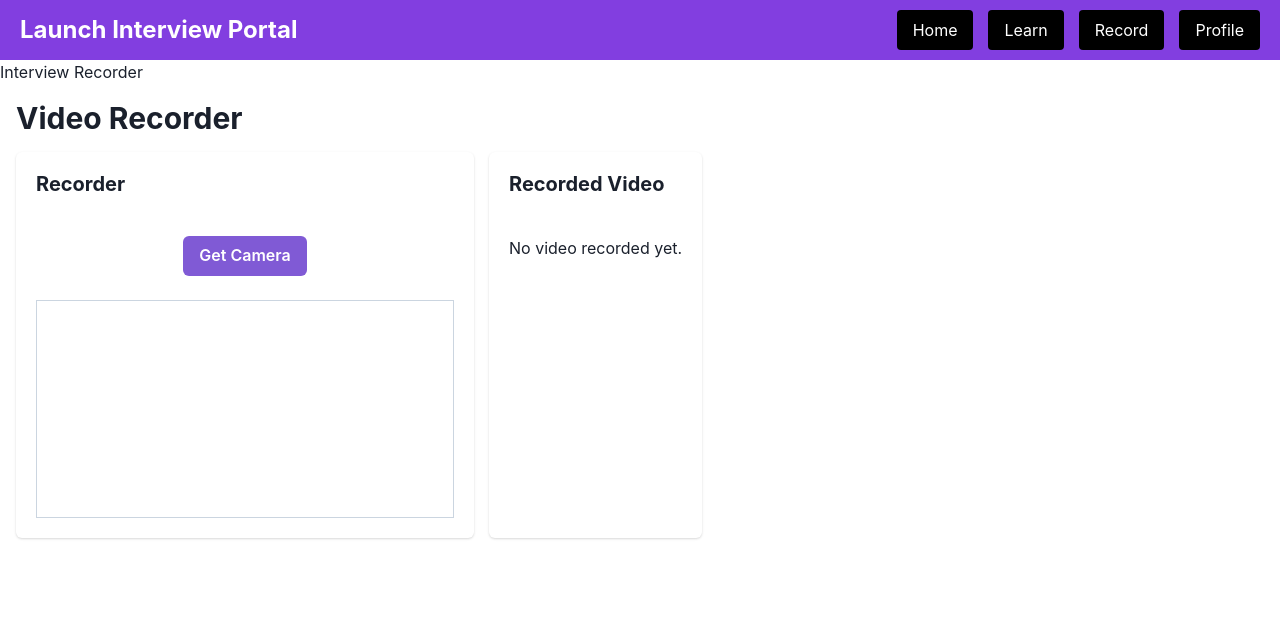
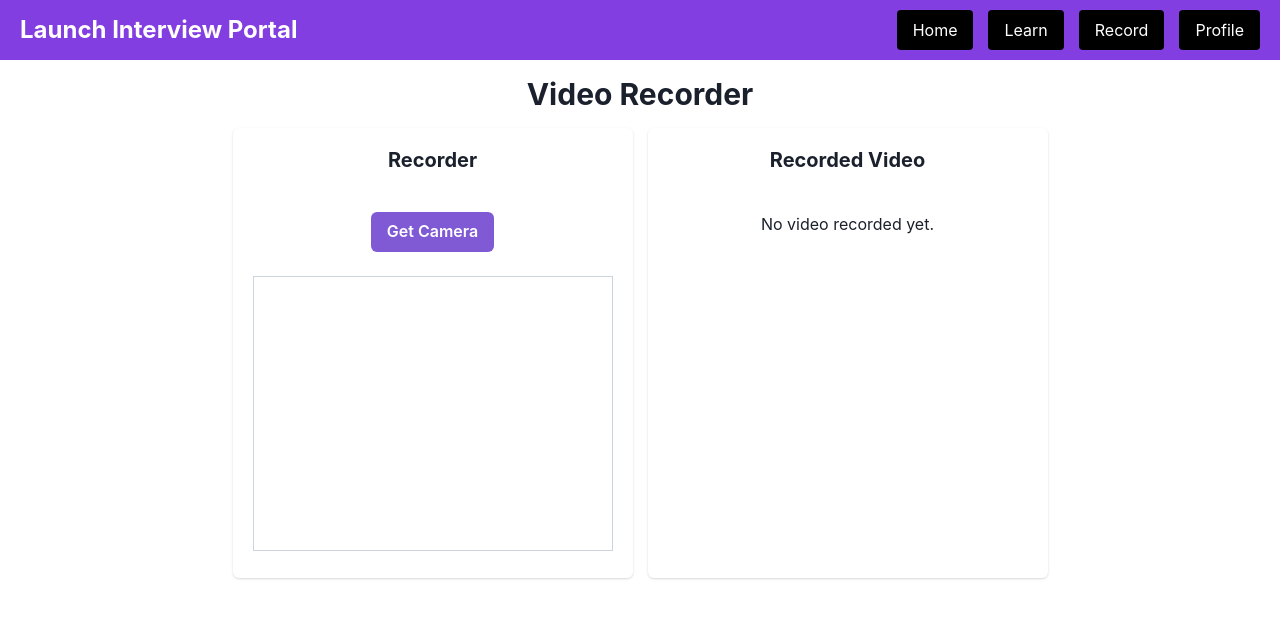
Before and after one commit to keningzhao99/Interview-Portal, a React (Vite) app in the folder frontend/: page /self-recording in a window 1280 px wide. Shown: the top 618 px of the page. Built offline with nearby package versions, Linux system fonts and the light colour scheme.

Commit message:
changed ui for recording component

```diff
--- a/frontend/src/components/VideoRecorder.jsx
+++ b/frontend/src/components/VideoRecorder.jsx
@@ -65,14 +65,14 @@ export const VideoRecorder = () => {
     };
   };
 
+
   return (
     <Box p={4}>
-      <Heading as="h2" size="lg" mb={4}>Video Recorder</Heading>
-      <Flex gap={15}>
-
-        <Card>
+      <Heading as="h2" size="lg" mb={4} textAlign="center">Video Recorder</Heading>
+      <Flex gap={15} align="center" justify="center" flexWrap="wrap">
+        <Card width="400px" minHeight="450px">
           <CardHeader>
-            <Heading size="md">Recorder</Heading>
+            <Heading size="md" textAlign="center">Recorder</Heading>
           </CardHeader>
           <CardBody>
             <Flex className="video-controls" direction="column" align="center" justify="center">
@@ -92,32 +92,33 @@ export const VideoRecorder = () => {
                 </Button>
               ) : null}
             </Flex>
-            <Box className="live-player" border="1px" borderColor="gray.300" p={2} mt={4}>
-              <video ref={liveVideoFeed} autoPlay width="400" height="200"></video>
+            <Box className="live-player" height="275" border="1px" borderColor="gray.300" p={2} mt={4}>
+              <video ref={liveVideoFeed} autoPlay width="100%" height="200"></video>
             </Box>
           </CardBody>
         </Card>
 
-        <Card>
+        <Card width="400px" minHeight="450px">
           <CardHeader>
-            <Heading size="md">Recorded Video</Heading>
+            <Heading size="md" textAlign="center">Recorded Video</Heading>
           </CardHeader>
           <CardBody>
             {recordedVideo ? (
               <Box className="recorded-player">
-                <video src={recordedVideo} controls width="400" height="200"></video>
-                <Link href={recordedVideo} download color="purple.500" mt={2} display="block">
+                <video src={recordedVideo} controls width="100%" height="200"></video>
+                <Link href={recordedVideo} download color="purple.500" mt={2} display="block" textAlign="center">
                   Download Recording
                 </Link>
               </Box>
             ) : (
-              <Box>No video recorded yet.</Box>
+              <Box textAlign="center">No video recorded yet.</Box>
             )}
           </CardBody>
         </Card>
       </Flex>
     </Box>
   );
+
 };
 
 export default VideoRecorder;
--- a/frontend/src/routes/SelfRecording.jsx
+++ b/frontend/src/routes/SelfRecording.jsx
@@ -5,7 +5,6 @@ export const SelfRecording = () => {
 
   return (
     <>
-      <h1>Interview Recorder</h1>
       <div>
         <VideoRecorder />
     </div>
```
